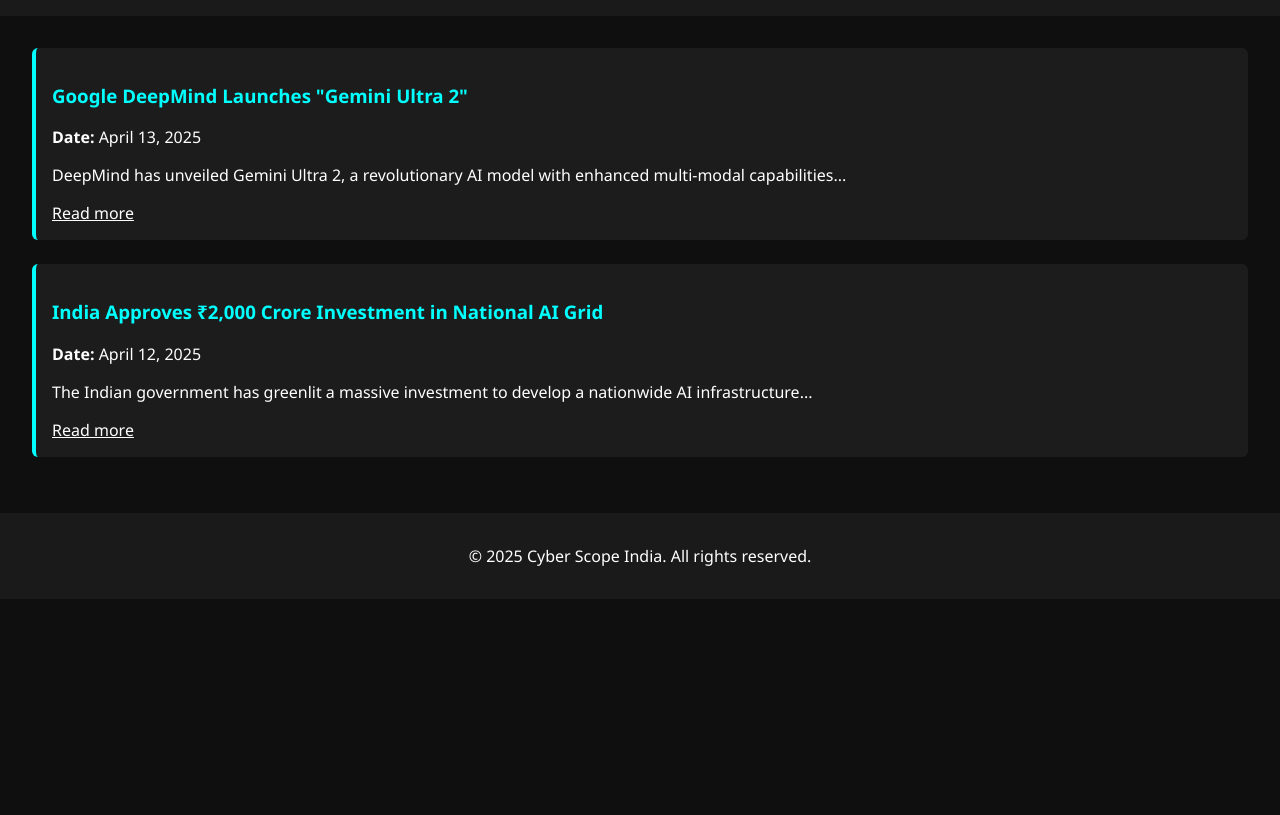
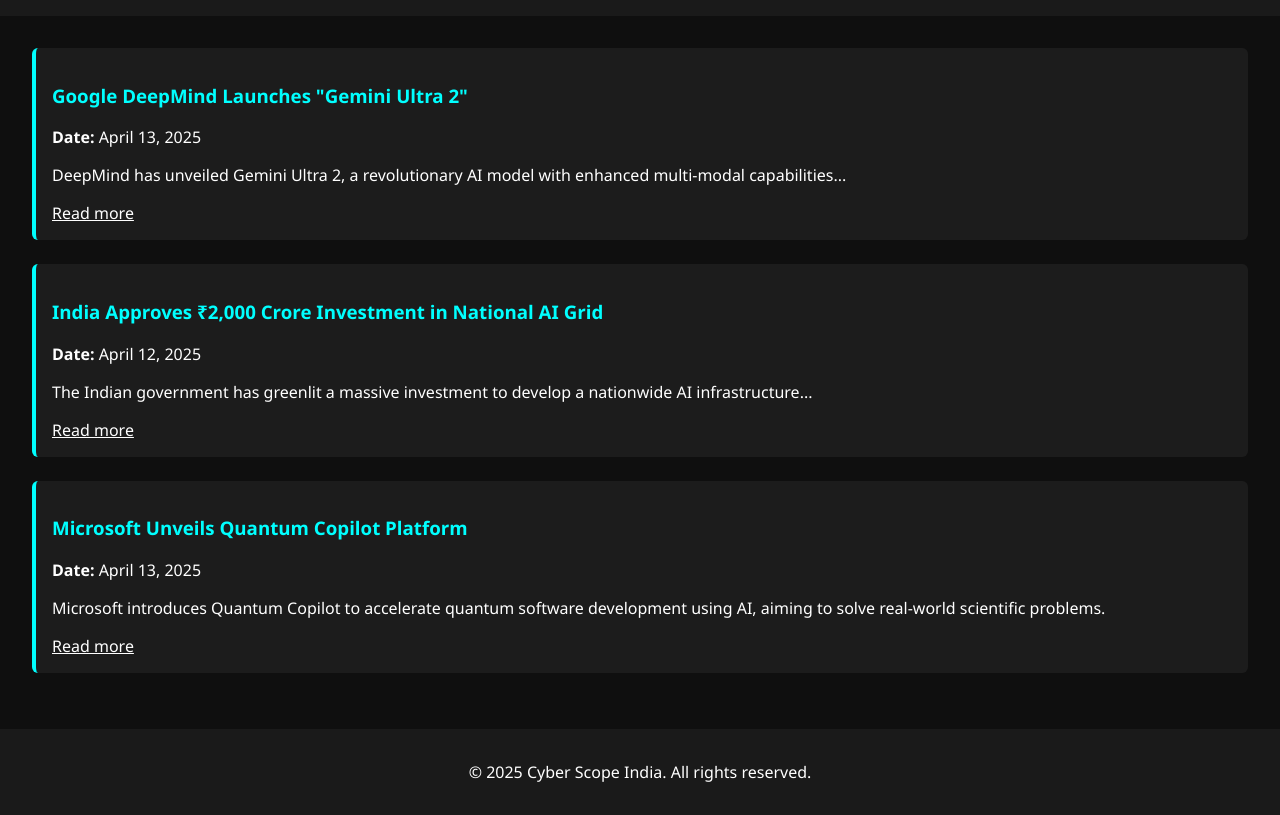
Before and after one commit to Cyber-Scope-INDIA/Cyber-Scope, a plain HTML site: page index.html in a window 1280 px wide. Shown: the part 102-917 px from the top of the page. Before the commit the page ends 800 px from the top, so only its background shows below. Drawn offline with Linux system fonts and the light colour scheme.

Commit message:
Update Add new AI news article about Microsoft Quantum Copilot index.html
Posted new article on Microsoft’s latest AI-powered quantum development tools.

```diff
--- a/index.html
+++ b/index.html
@@ -55,6 +55,14 @@
       <p>The Indian government has greenlit a massive investment to develop a nationwide AI infrastructure...</p>
       <a href="https://economictimes.indiatimes.com" target="_blank">Read more</a>
     </div>
+
+    <div class="news-item">
+  <h3>Microsoft Unveils Quantum Copilot Platform</h3>
+  <p><strong>Date:</strong> April 13, 2025</p>
+  <p>Microsoft introduces Quantum Copilot to accelerate quantum software development using AI, aiming to solve real-world scientific problems.</p>
+  <a href="https://blogs.microsoft.com" target="_blank">Read more</a>
+    </div>
+
   </div>
 
   <footer>
```
